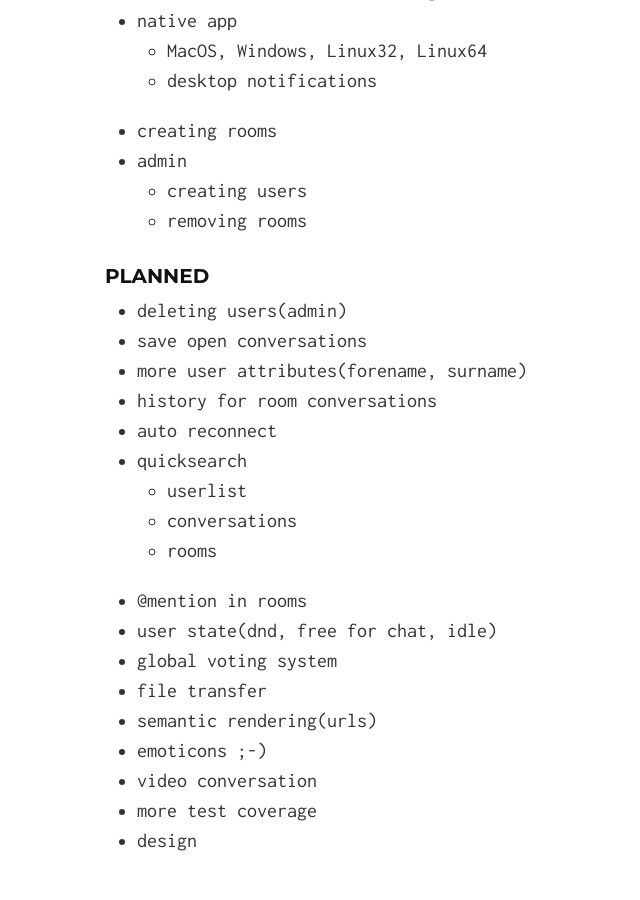
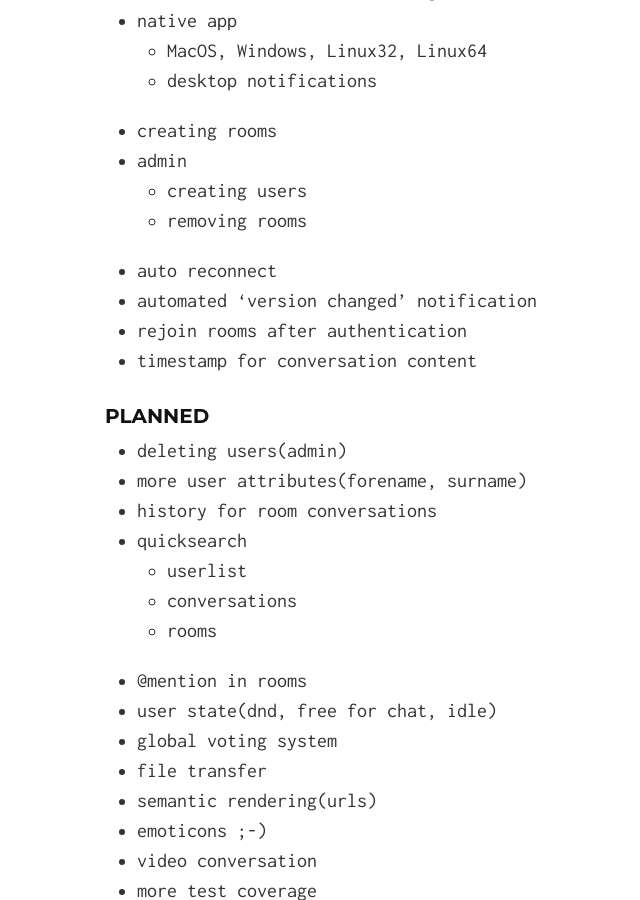
Before and after one commit to mwitte/EmberChat, a Jekyll site: the page built from index.html, in a window 1280 px wide and 900 px high, scrolled down 1863 px. Shown: the whole window, without its empty margins (133-773 px from the left). Built offline with Jekyll 4.4.1, drawn with Linux system fonts in a browser that asks for light colours; Markdown is read by kramdown in place of the engine named in the settings.

Commit message:
updated feature list

```diff
--- a/_includes/index.md
+++ b/_includes/index.md
@@ -40,13 +40,15 @@ It's currently under heavy development so there are no releases yet. To get an i
  - admin
     - creating users
     - removing rooms
+ - auto reconnect
+ - automated 'version changed' notification
+ - rejoin rooms after authentication
+ - timestamp for conversation content
 
 ### Planned ###
  - deleting users(admin)
- - save open conversations
  - more user attributes(forename, surname)
  - history for room conversations
- - auto reconnect
  - quicksearch
     - userlist
     - conversations
```
Also changed, not shown: README.md.
